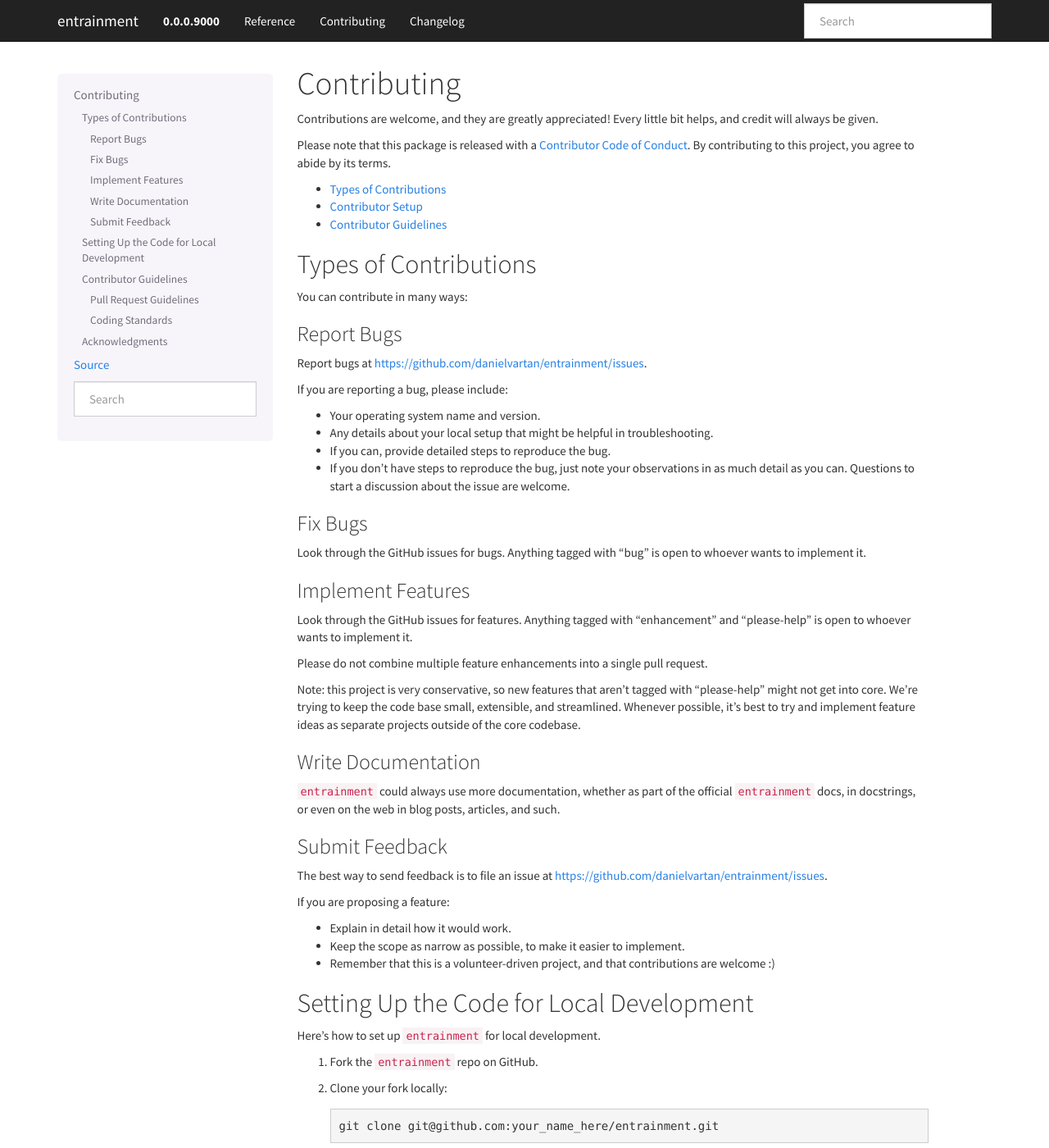
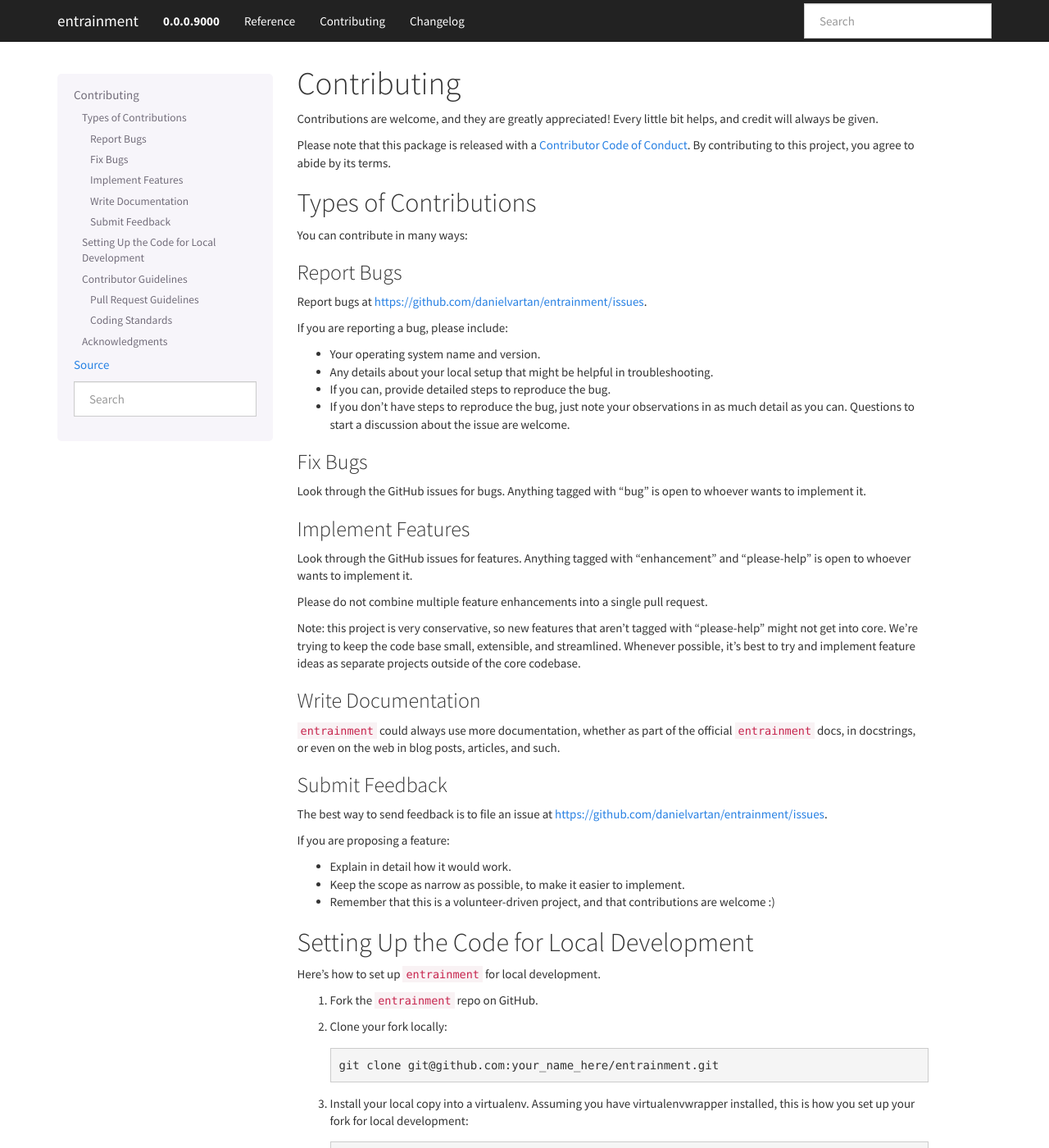
Before and after one commit to danielvartan/entrainment, a Sphinx documentation site: the page built from docs/source/contributing.md, in a window 1280 px wide and 1400 px high. Shown: the whole window at 82% size. Built offline with Sphinx 7.4.7, drawn with Linux system fonts in a browser that asks for light colours; pages that are not in the unit, such as notebooks, are missing from menus.

Commit message:
General fixes and tweaks

```diff
--- a/CONTRIBUTING.md
+++ b/CONTRIBUTING.md
@@ -4,10 +4,6 @@
 helps, and credit will always be given.
 
 Please note that this package is released with a [Contributor Code of Conduct](https://www.contributor-covenant.org/version/2/1/code_of_conduct/). By contributing to this project, you agree to abide by its terms.
-
-- [Types of Contributions](#types-of-contributions)
-- [Contributor Setup](#setting-up-the-code-for-local-development)
-- [Contributor Guidelines](#contributor-guidelines)
 
 ## Types of Contributions
 
--- a/docs/source/_static/custom.css
+++ b/docs/source/_static/custom.css
@@ -1,6 +1,6 @@
 .alert-info {
     color: #000000;
-    background-color: #d0d0d0;
+    background-color: #dcdcdc;
     border-color: #000000;
 }
 
```
Also changed, not shown: docs/source/reference.md (+1 -1 lines).
